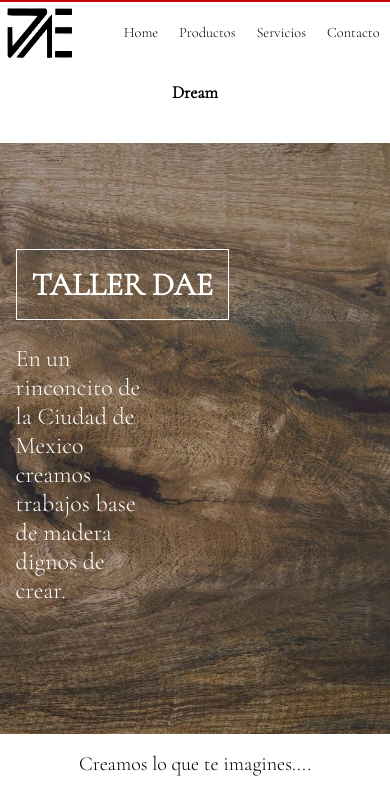
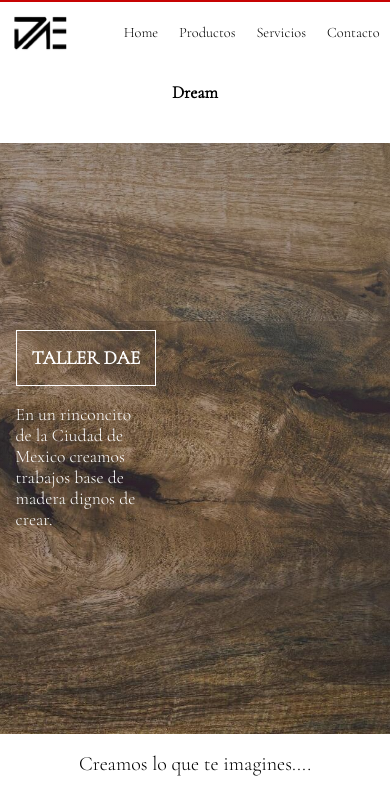
Before and after one commit to emmanuel-a-g/cdmx, a Next.js app: page / in a window 390 px wide. Shown: the top 791 px of the page. Built offline with nearby package versions, Linux system fonts and the light colour scheme.

Commit message:
updated horizontal height and horizontal carousel

```diff
--- a/components/layout/navigation.module.css
+++ b/components/layout/navigation.module.css
@@ -33,10 +33,12 @@
   grid-column: 1 / span 1;
   display: flex;
   justify-content: center;
+  align-items: center;
   padding: 0;
 }
 .logo {
-  height: auto;
+  width: 100px;
+  height: 60px;
 }
 .logo:hover {
   cursor: pointer;
@@ -51,5 +53,12 @@
   }
   .logo {
     width: 75px;
+    height: 50px;
   }
 }
+@media only screen and (max-width: 400px) {
+  .logo {
+    width: 60px;
+    height: 40px;
+  }
+}
--- a/components/sections/first.module.css
+++ b/components/sections/first.module.css
@@ -40,3 +40,12 @@
     align-self: flex-start;
   }
 }
+@media only screen and (max-width: 400px) {
+  .center > h1 {
+    padding: 15px;
+    font-size: 1.2rem;
+  }
+  .para {
+    font-size: 1.1rem;
+  }
+}
--- a/components/sections/showroom.module.css
+++ b/components/sections/showroom.module.css
@@ -53,3 +53,8 @@
     font-size: 1rem;
   }
 }
+@media only screen and (max-width: 400px) {
+  .showroom {
+    height: 120vh;
+  }
+}
--- a/components/utils/horizontalProducts.module.css
+++ b/components/utils/horizontalProducts.module.css
@@ -64,3 +64,8 @@
     font-size: 0.9rem;
   }
 }
+@media only screen and (max-width: 400px) {
+  .horizontal {
+    height: 35vh
+  }
+}
```
